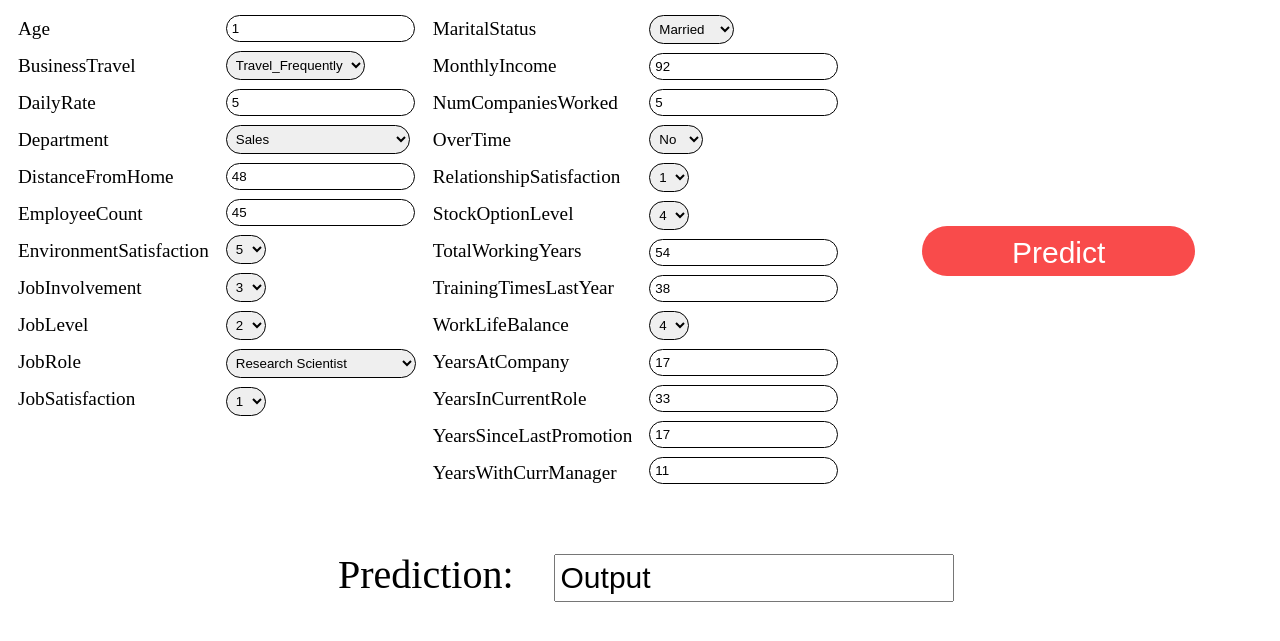
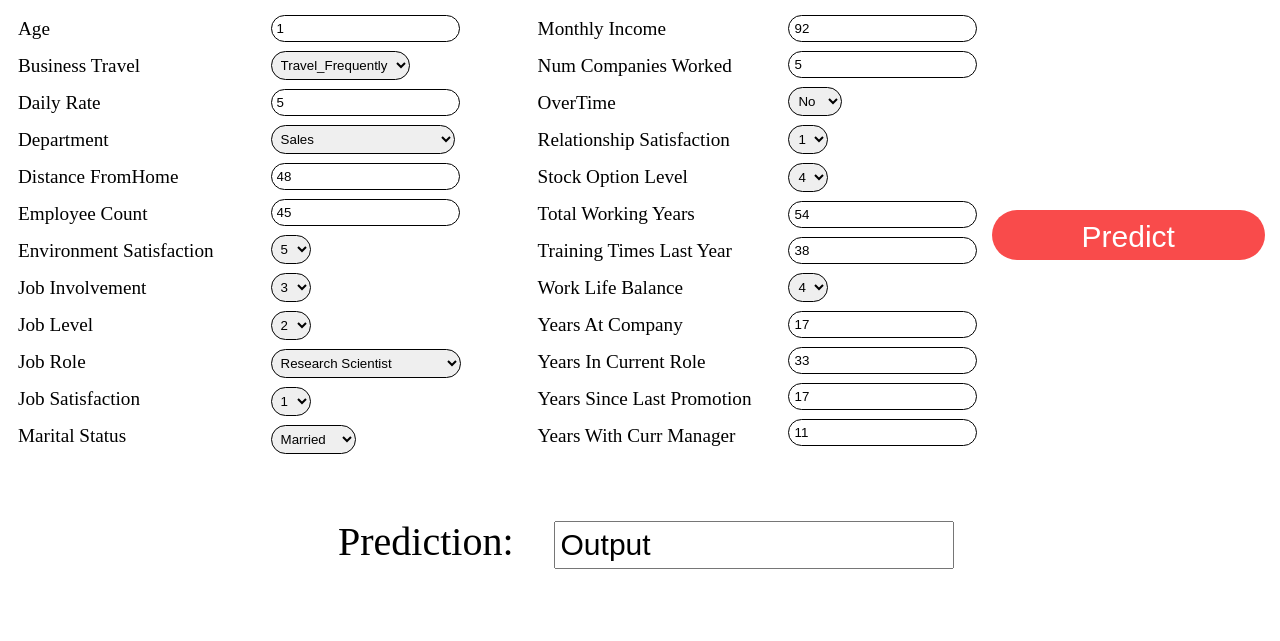
Before and after one commit to skfrost19/Employee-Attrition-Prediction, a Flask app: page / in a window 1280 px wide. Shown: the top 641 px of the page. Run offline with Flask 3, Linux system fonts and the light colour scheme.

Commit message:
tweaked the form

```diff
--- a/static/styles/form.css
+++ b/static/styles/form.css
@@ -2,9 +2,13 @@
   display: flex;
   /* flex-direction: row; */
 }
-.col1 .col2 {
-  margin: 10px;
-  /* width: 250; */
+.col1 {
+  margin-right: 20px; /* Space to the right of .col1 elements */
+  padding-right: 20px;
+}
+
+.col2 {
+  margin-left: 20px; /* Space to the left of .col2 elements */
 }
 
 .row {
--- a/templates/form.html
+++ b/templates/form.html
@@ -16,16 +16,17 @@
                 <div class="col1">
                     <div class="row">Age</div>
                     <!-- <div class="row">Attrition</div> -->
-                    <div class="row">BusinessTravel</div>
-                    <div class="row">DailyRate</div>
+                    <div class="row">Business Travel</div>
+                    <div class="row">Daily Rate</div>
                     <div class="row">Department</div>
-                    <div class="row">DistanceFromHome</div>
-                    <div class="row">EmployeeCount</div>
-                    <div class="row">EnvironmentSatisfaction</div>
-                    <div class="row">JobInvolvement</div>
-                    <div class="row">JobLevel</div>
-                    <div class="row">JobRole</div>
-                    <div class="row">JobSatisfaction</div>
+                    <div class="row">Distance FromHome</div>
+                    <div class="row">Employee Count</div>
+                    <div class="row">Environment Satisfaction</div>
+                    <div class="row">Job Involvement</div>
+                    <div class="row">Job Level</div>
+                    <div class="row">Job Role</div>
+                    <div class="row">Job Satisfaction</div>
+                    <div class="row">Marital Status</div>
                 </div>
 
                 <div class="col1">
@@ -140,27 +141,7 @@
                             <option value="5">5</option>
                         </select>
                     </div>
-                </div>
-            </div>
 
-            <div class="atr">
-                <div class="col2">
-                    <div class="row">MaritalStatus</div>
-                    <div class="row">MonthlyIncome</div>
-                    <div class="row">NumCompaniesWorked</div>
-                    <div class="row">OverTime</div>
-                    <div class="row">RelationshipSatisfaction</div>
-                    <div class="row">StockOptionLevel</div>
-                    <div class="row">TotalWorkingYears</div>
-                    <div class="row">TrainingTimesLastYear</div>
-                    <div class="row">WorkLifeBalance</div>
-                    <div class="row">YearsAtCompany</div>
-                    <div class="row">YearsInCurrentRole</div>
-                    <div class="row">YearsSinceLastPromotion</div>
-                    <div class="row">YearsWithCurrManager</div>
-                </div>
-
-                <div class="col2">
                     <div class="row2">
                         <select name="MaritalStatus">
                             <option value="Single">Single</option>
@@ -168,11 +149,29 @@
                             <option value="Divorced">Divorced</option>
                         </select>
                     </div>
+                </div>
+            </div>
 
+            <div class="atr">
+                <div class="col2">
+                    <div class="row">Monthly Income</div>
+                    <div class="row">Num Companies Worked</div>
+                    <div class="row">OverTime</div>
+                    <div class="row">Relationship Satisfaction</div>
+                    <div class="row">Stock Option Level</div>
+                    <div class="row">Total Working Years</div>
+                    <div class="row">Training Times Last Year</div>
+                    <div class="row">Work Life Balance</div>
+                    <div class="row">Years At Company</div>
+                    <div class="row">Years In Current Role</div>
+                    <div class="row">Years Since Last Promotion</div>
+                    <div class="row">Years With Curr Manager</div>
+                </div>
+
+                <div class="col2">
                     <div class="row2">
                         <input type="number" name="MonthlyIncome" />
                     </div>
-
                     <div class="row2">
                         <input type="number" name="NumCompaniesWorked" />
                     </div>
```
